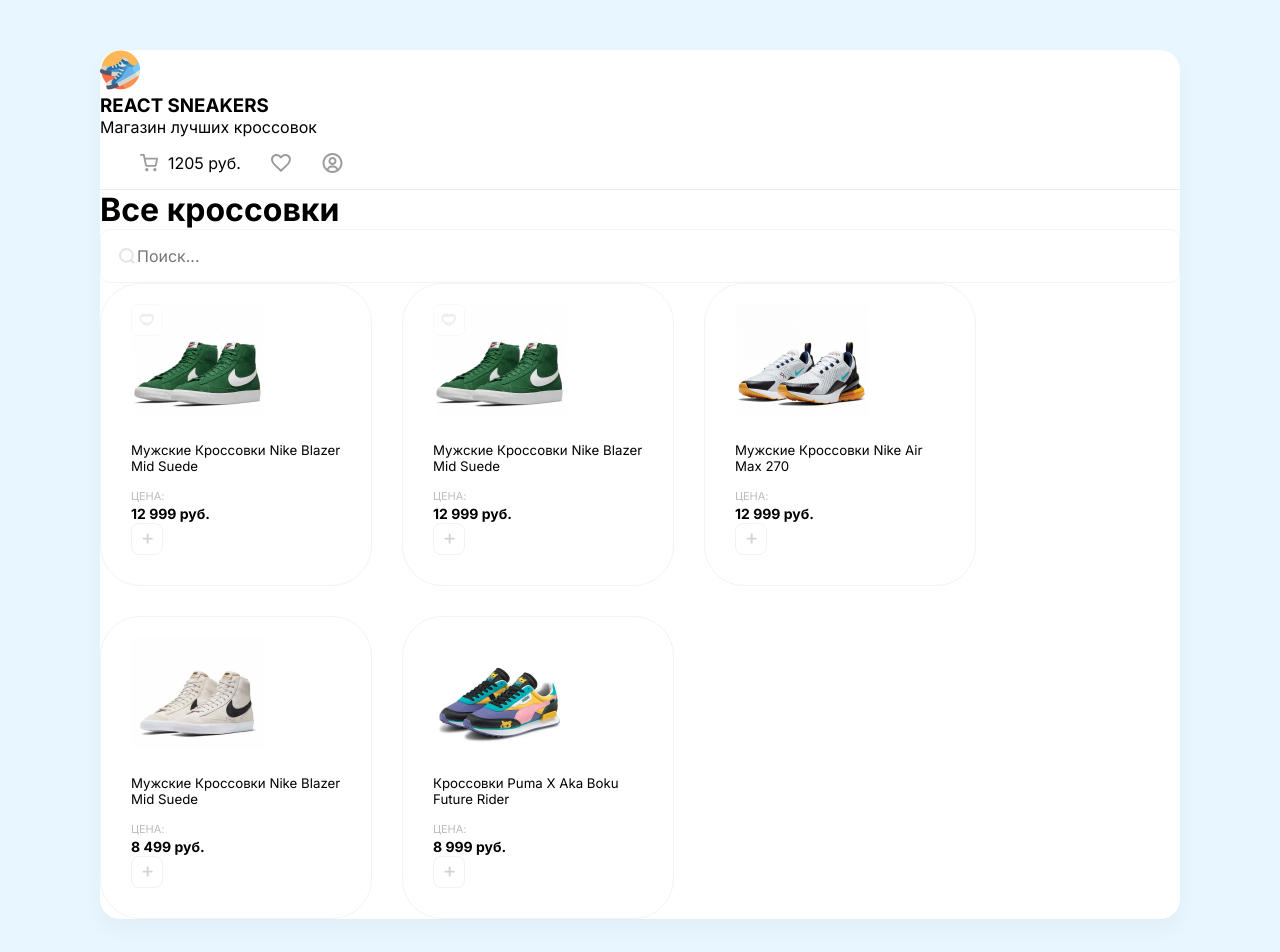
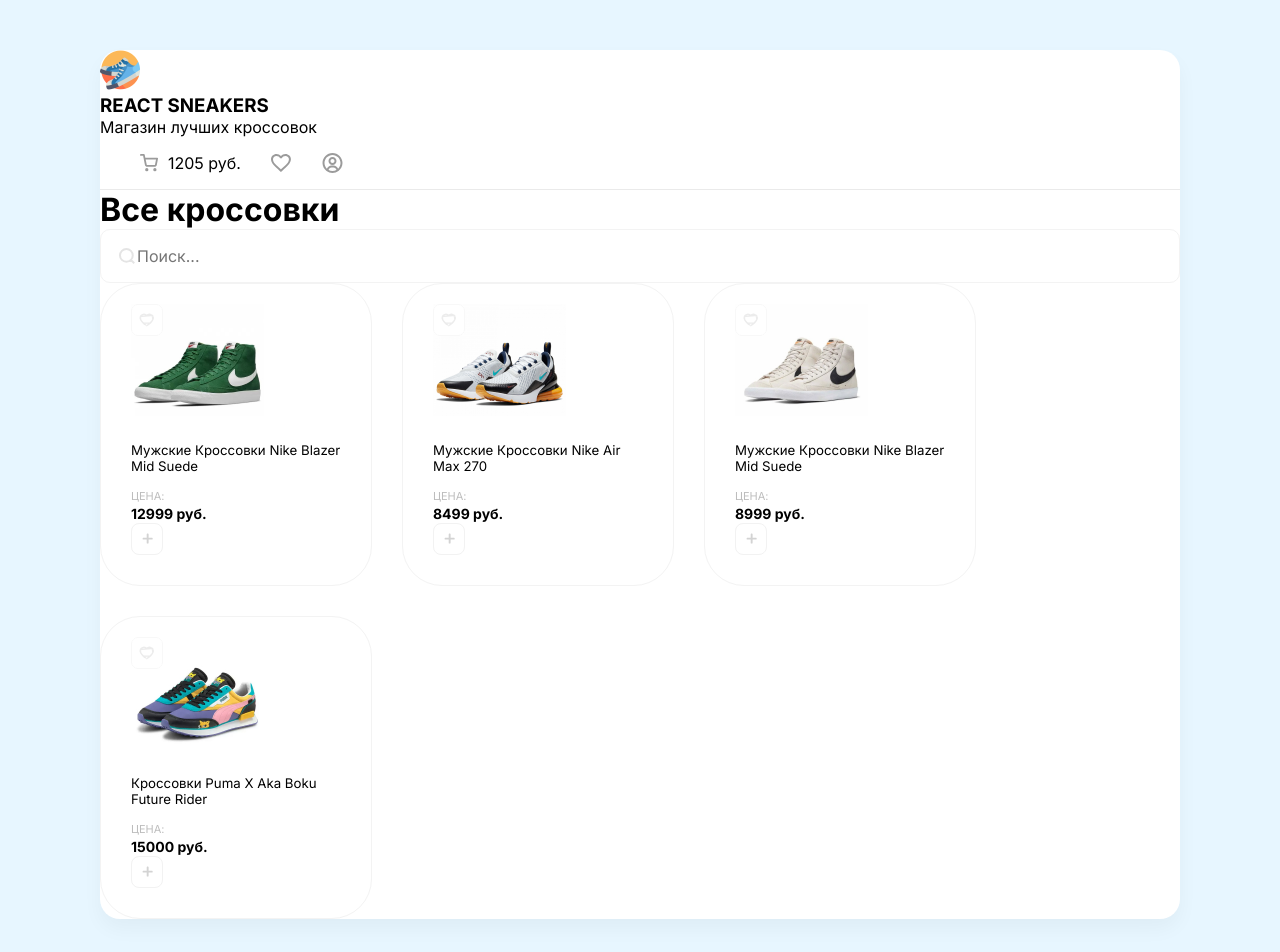
Before and after one commit to Geecher/react-sneakers, a React (Create React App) app: page / in a window 1280 px wide. Shown: the top 952 px of the page. Built offline with nearby package versions, Linux system fonts and the light colour scheme.

Commit message:
add props and render cards

```diff
--- a/package.json
+++ b/package.json
@@ -6,6 +6,7 @@
     "@testing-library/jest-dom": "^5.16.5",
     "@testing-library/react": "^13.4.0",
     "@testing-library/user-event": "^13.5.0",
+    "caniuse-lite": "^1.0.30001509",
     "macro-css": "^1.0.5",
     "node-sass": "^7.0.3",
     "react": "^18.2.0",
@@ -36,5 +37,8 @@
       "last 1 firefox version",
       "last 1 safari version"
     ]
+  },
+  "devDependencies": {
+    "tailwindcss": "^3.3.2"
   }
 }
--- a/src/App.js
+++ b/src/App.js
@@ -2,6 +2,14 @@
 import Header from './components/Header';
 import Drawer from './components/Drawer';
 import Card from './components/Card';
+
+const arr = [
+    { name: 'Мужские Кроссовки Nike Blazer Mid Suede', price: 12999, img: '/img/sneakers/001.jpg' },
+    { name: 'Мужские Кроссовки Nike Air Max 270', price: 8499, img: '/img/sneakers/002.jpg' },
+    { name: 'Мужские Кроссовки Nike Blazer Mid Suede', price: 8999, img: '/img/sneakers/003.jpg' },
+    { name: 'Кроссовки Puma X Aka Boku Future Rider', price: 15000, img: '/img/sneakers/004.jpg' },
+]
+
 
 function App() {
   return (
@@ -18,62 +26,10 @@
                 </div>
             </div>
             <div className="row">
-                <Card/>
-                <div className="card">
-                    <div className="favourite">
-                        <img src="/img/heart-unliked.svg" alt="Unliked"/>
-                    </div>
-                    <img width={133} height={112} src="/img/sneakers/001.jpg" alt="nike blazer"/>
-                    <h5>Мужские Кроссовки Nike Blazer Mid Suede</h5>
-                    <div className="d-flex align-center justify-between">
-                        <div>
-                            <p className="card__price">Цена:</p>
-                            <b className="card__num">12 999 руб.</b>
-                        </div>
-                        <button className="button">
-                            <img width={11} height={11} src="/img/plus.svg" alt="Plus"/>
-                        </button>
-                    </div>
-                </div>
-                <div className="card">
-                    <img width={133} height={112} src="/img/sneakers/002.jpg" alt="nike blazer"/>
-                    <h5>Мужские Кроссовки Nike Air Max 270</h5>
-                    <div className="d-flex align-center justify-between">
-                        <div>
-                            <p className="card__price">Цена:</p>
-                            <b className="card__num">12 999 руб.</b>
-                        </div>
-                        <button className="button">
-                            <img width={11} height={11} src="/img/plus.svg" alt="Plus"/>
-                        </button>
-                    </div>
-                </div>
-                <div className="card">
-                    <img width={133} height={112} src="/img/sneakers/003.jpg" alt="nike blazer"/>
-                    <h5>Мужские Кроссовки Nike Blazer Mid Suede</h5>
-                    <div className="d-flex align-center justify-between">
-                        <div>
-                            <p className="card__price">Цена:</p>
-                            <b className="card__num">8 499 руб.</b>
-                        </div>
-                        <button className="button">
-                            <img width={11} height={11} src="/img/plus.svg" alt="Plus"/>
-                        </button>
-                    </div>
-                </div>
-                <div className="card">
-                    <img width={133} height={112} src="/img/sneakers/004.jpg" alt="nike blazer"/>
-                    <h5>Кроссовки Puma X Aka Boku Future Rider</h5>
-                    <div className="d-flex align-center justify-between">
-                        <div>
-                            <p className="card__price">Цена:</p>
-                            <b className="card__num">8 999 руб.</b>
-                        </div>
-                        <button className="button">
-                            <img width={11} height={11} src="/img/plus.svg" alt="Plus"/>
-                        </button>
-                    </div>
-                </div>
+                {/* <Card/> */}
+                {arr.map(obj => (
+                    <Card name={obj.name} price={obj.price} img={obj.img}/>
+                ))}
             </div>
         </div>
 
--- a/src/components/Card.js
+++ b/src/components/Card.js
@@ -1,4 +1,4 @@
-function Card() {
+function Card(props) {
   return (
     <div className="card">
       <div className="favourite">
@@ -7,14 +7,14 @@
       <img
         width={133}
         height={112}
-        src="/img/sneakers/001.jpg"
+        src={props.img}
         alt="nike blazer"
       />
-      <h5>Мужские Кроссовки Nike Blazer Mid Suede</h5>
+      <h5>{props.name}</h5>
       <div className="d-flex align-center justify-between">
         <div>
           <p className="card__price">Цена:</p>
-          <b className="card__num">12 999 руб.</b>
+          <b className="card__num">{props.price} руб.</b>
         </div>
         <button className="button">
           <img width={11} height={11} src="/img/plus.svg" alt="Plus" />
--- a/src/index.scss
+++ b/src/index.scss
@@ -1,3 +1,5 @@
+
+
 * {
   font-family: 'Inter', system-ui;
 }
```
Also changed, not shown: tailwind.config.js (added, +8 -0 lines), 1 other file (tests, documents, lock files or other folders).
